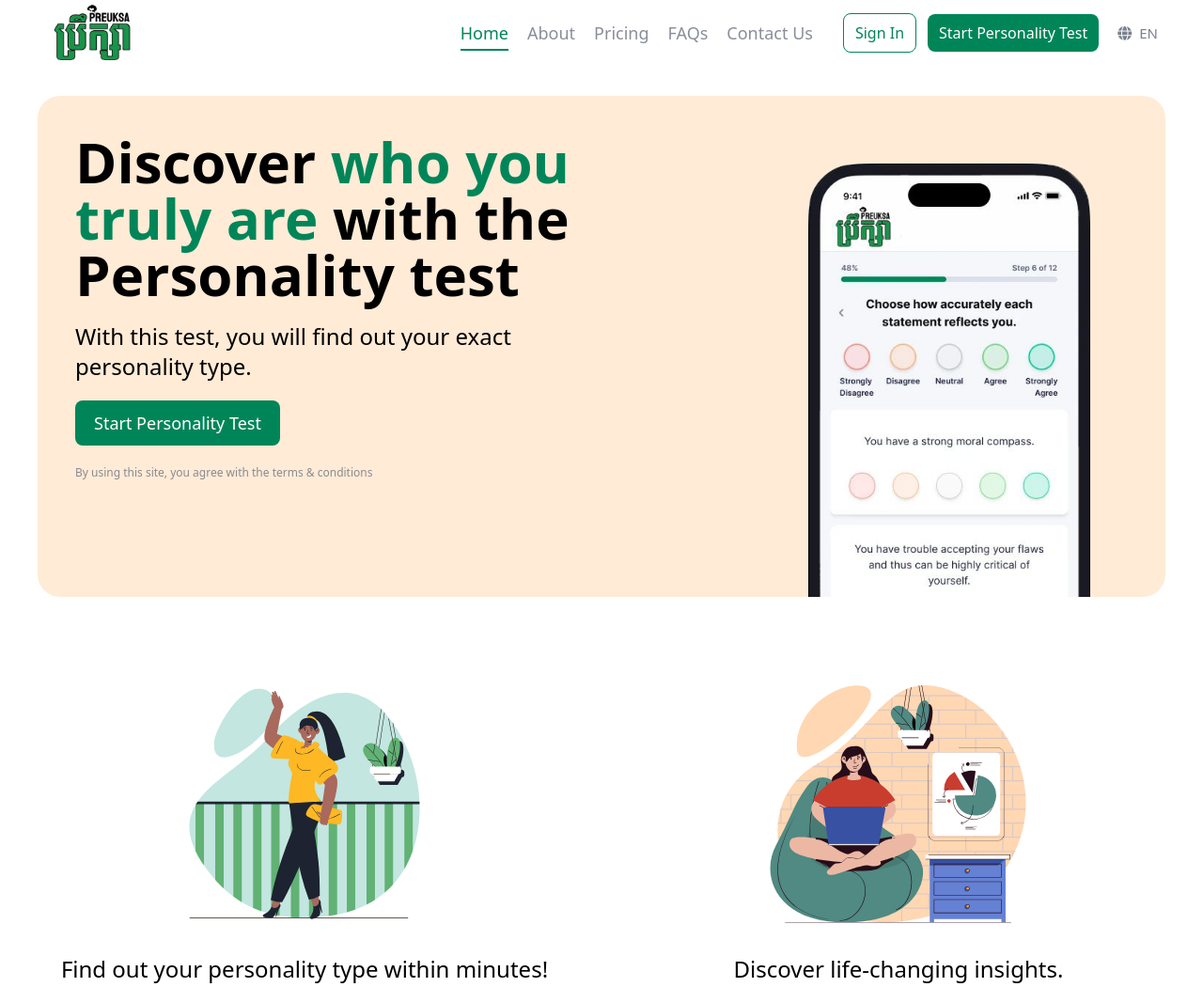
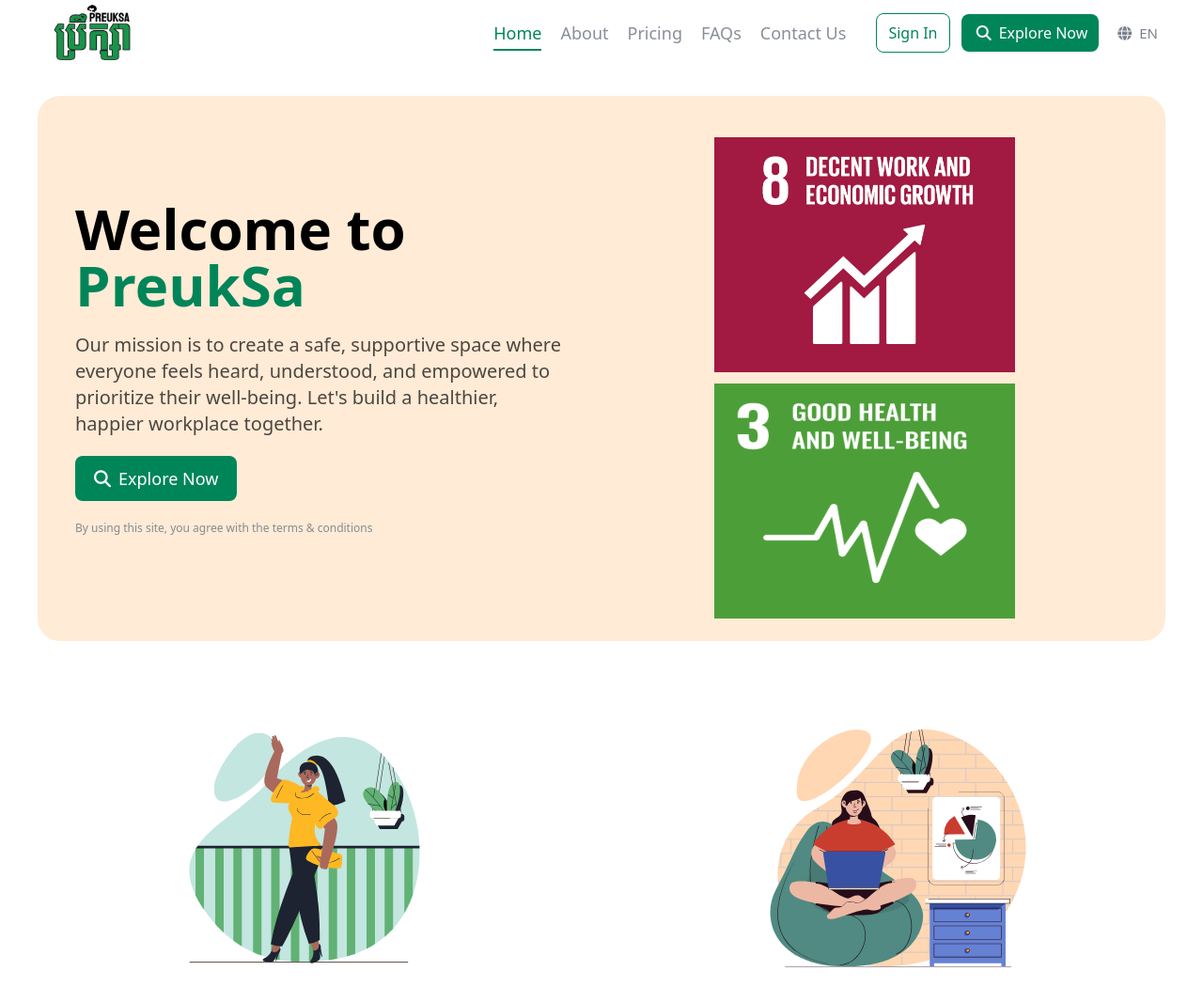
Before and after one commit to Kimsor1111/PreukSa, a plain HTML site: page index.html in a window 1280 px wide. Shown: the top 1050 px of the page at 94% size. Drawn offline with nearby package versions, Linux system fonts and the light colour scheme.

Commit message:
add new image

```diff
--- a/index.html
+++ b/index.html
@@ -80,7 +80,8 @@
         >
         <a
           class="xl:block hidden bg-[#008559] cursor-pointer py-2 px-3 rounded-lg text-white font-medium"
-          >Start Personality Test</a
+          ><i class="fa-solid fa-mag"></i>
+          <i class="fa-solid fa-magnifying-glass mr-2"></i>Explore Now</a
         >
         <button
           class="flex py-1.5 items-center gap-2 px-2 text-gray-500/90 hover:bg-gray-500/30 cursor-pointer rounded-lg text-[15px] font-medium"
@@ -97,26 +98,27 @@
     <main class="md:my-8 my-2 flex flex-col items-center">
       <!-- Hero Section -->
       <section
-        class="xl:w-[1200px] lg:h-[533px] lg:items-start md:h-[560px] md:flex-row md:rounded-3xl md:justify-between md:p-10 md:w-[90%] w-full h-[711px] bg-[#ffebd6] flex flex-col items-center px-5 py-8 overflow-hidden"
+        class="xl:w-[1200px] lg:h-[580px] lg:items-center md:h-[500px] md:flex-row md:rounded-3xl md:justify-center md:p-10 md:w-[90%] w-full h-fit bg-[#ffebd6] flex flex-col items-center px-5 py-8"
       >
-        <div
-          class="xl:w-1/2 lg:w-2/3 md:items-start h-fit flex flex-col items-center gap-5"
-        >
+        <div class="lg:w-1/2 md:items-start flex flex-col items-center gap-5">
           <h1
             class="md:text-6xl md:text-start md:leading-16 text-3xl text-center font-bold leading-12"
           >
-            Discover
-            <span class="text-[#008559]">who you truly are</span>
-            with the Personality test
+            Welcome to
+            <span class="text-[#008559]">PreukSa</span>
           </h1>
-          <p class="md:text-2xl md:text-start md:mr-10 text-lg text-center">
-            With this test, you will find out your exact personality type.
+          <p
+            class="md:text-xl md:text-start md:mr-10 text-lg text-center text-black/70"
+          >
+            Our mission is to create a safe, supportive space where everyone
+            feels heard, understood, and empowered to prioritize their
+            well-being. Let's build a healthier, happier workplace together.
           </p>
           <div class="w-fit flex gap-5">
             <a
               class="block w-fit bg-[#008559] py-2.5 cursor-pointer px-5 text-lg rounded-lg text-white font-medium"
             >
-              Start Personality Test
+              <i class="fa-solid fa-magnifying-glass mr-2"></i>Explore Now
             </a>
           </div>
           <p class="text-[12px] text-gray-500/80">
@@ -124,9 +126,18 @@
           </p>
         </div>
         <div
-          class="lg:mt-8 lg:mx-10 lg:block md:hidden w-[300px] mt-10 mx-5 block"
+          class="lg:flex lg:flex-col lg:w-1/2 lg:h-full lg:flex-nowrap md:hidden w-[90%] flex flex-wrap flex-row gap-3 justify-center mt-5 items-center"
         >
-          <img class="w-full" src="asset/phone.jpg" alt="" />
+          <img
+            class="lg:w-[320px] lg:h-1/2 w-[310px] h-[250px]"
+            src="asset/h1.PNG"
+            alt=""
+          />
+          <img
+            class="lg:w-[320px] lg:h-1/2 w-[310px] h-[250px]"
+            src="asset/h2.PNG"
+            alt=""
+          />
         </div>
       </section>
       <!-- Benefit Section -->
@@ -248,7 +259,8 @@
         <a
           class="block w-fit bg-[#008559] py-2.5 cursor-pointer px-5 text-lg rounded-lg text-white font-medium mt-8"
         >
-          Start Personality Test
+          <i class="fa-solid fa-mag"></i>
+          <i class="fa-solid fa-magnifying-glass mr-2"></i>Explore Now
         </a>
       </section>
       <!-- Recieve Section -->
@@ -370,7 +382,8 @@
           <a
             class="block w-fit bg-[#008559] py-2.5 cursor-pointer px-5 text-lg rounded-lg text-white font-medium"
           >
-            Start Personality Test
+            <i class="fa-solid fa-mag"></i>
+            <i class="fa-solid fa-magnifying-glass mr-2"></i>Explore Now
           </a>
         </div>
       </section>
```
Also changed, not shown: asset/h1.PNG (added), asset/h2.PNG (added).
